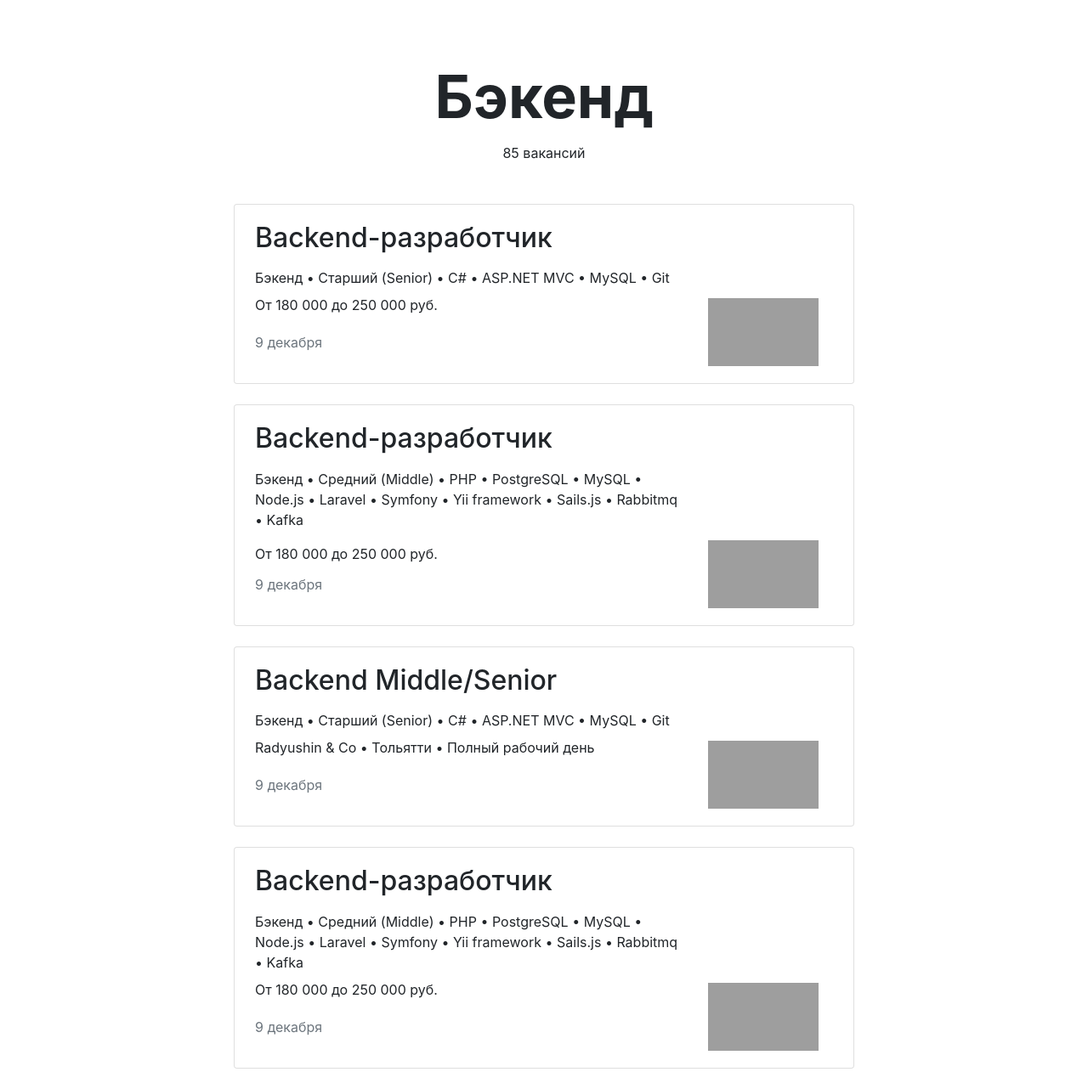
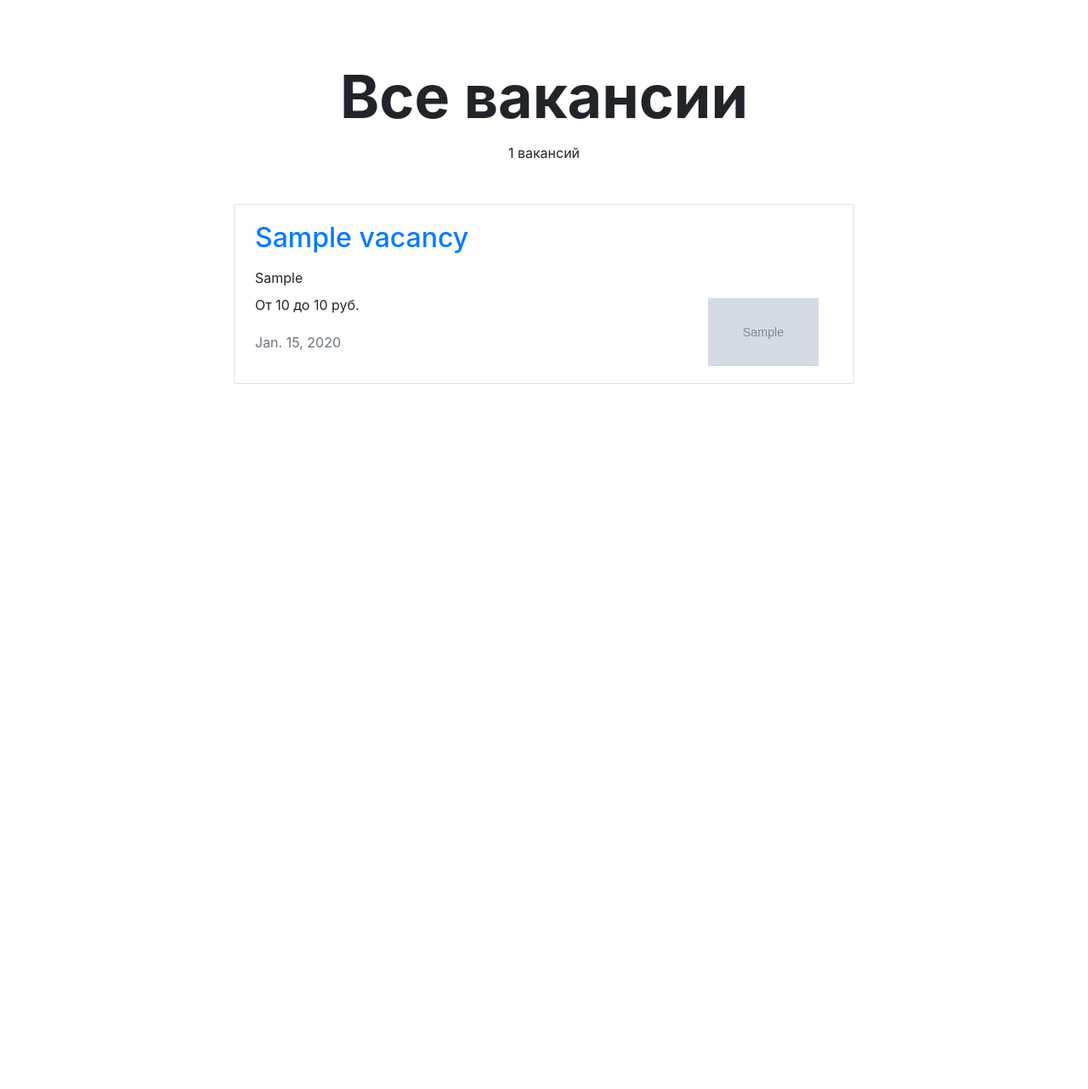
Before and after one commit to azabirov/django_vacancies_2, a Django app: page /vacancies/ in a window 1280 px wide. Shown: the part 72-1354 px from the top of the page at 85% size. After the commit the page ends 524 px from the top, so only its background shows below. Run offline with Django 3.2, Linux system fonts and the light colour scheme; tables that the repository leaves empty hold one stand-in row (values such as "Sample post"); grey boxes marked "Sample" are stand-in pictures; some libraries are stand-ins or nearby versions; grey boxes are pictures that could not be loaded.

Commit message:
DjangoVacancies

```diff
--- a/job_app/models.py
+++ b/job_app/models.py
@@ -10,12 +10,16 @@ class Company(models.Model):
     description = models.TextField()
     employee_count = models.IntegerField()
 
+    def __str__(self):
+        return self.name
 
 class Specialty(models.Model):
     code = models.CharField(max_length=32)
     title = models.CharField(max_length=120)
     picture = models.URLField(default='https://place-hold.it/100x60')
 
+    def __str__(self):
+        return self.code
 
 class Vacancy(models.Model):
     title = models.CharField(max_length=120)
@@ -26,3 +30,6 @@ class Vacancy(models.Model):
     salary_min = models.IntegerField()
     salary_max = models.IntegerField()
     published_at = models.DateField()
+
+    def __str__(self):
+        return self.title
--- a/job_app/templates/week3/company.html
+++ b/job_app/templates/week3/company.html
@@ -2,13 +2,13 @@
 {% block container %}
     <main class="container mt-3">
         <div class="navbar mt-5">
-            <p><a href="#">Назад</a></p>
+            <p><a href="{% url "main" %}">Назад</a></p>
         </div>
         <section>
             <div class="text-center">
                 <img src="/static/{{ company.logo }}" width="130" height="80" alt="Nothing to show!">
             </div>
-            <h1 class="h1 text-center mx-auto mt-0 pt-1" style="font-size: 70px;"><strong>{{ company.name }}</strong>
+            <h1 class="h1 text-center mx-auto mt-0 pt-1" style="font-size: 70px;"><strong>{{ company.name|title }}</strong>
             </h1>
             <p class="text-center pt-1">Компания, {{ company.location }},
                 {{ company.vacancies.all|length }} вакансии</p>
--- a/job_app/templates/week3/index.html
+++ b/job_app/templates/week3/index.html
@@ -28,7 +28,7 @@
     <section class="mt-5 pt-3">
       <h2 class="h2 font-weight-normal text-center mb-5">Вакансии по рубрикам</h2>
       <div class="row mb-0">
-          {% for speciality in specialties|slice:"4:"  %}
+          {% for speciality in specialties|slice:":4"  %}
         <div class="col-6 col-md-6 col-lg-3">
           <div class="card pt-4 text-center mb-4">
             <img class="mx-auto d-block" src="https://place-hold.it/80x80" width="80" height="80" alt="">
@@ -41,7 +41,7 @@
           {%  endfor %}
       </div>
       <div class="row mb-4">
-          {% for speciality in specialties|slice:":4"  %}
+          {% for speciality in specialties|slice:"4:"  %}
         <div class="col-6 col-md-6 col-lg-3">
           <div class="card pt-4 text-center mb-4">
             <img class="mx-auto d-block" src="https://place-hold.it/80x80" width="80" height="80" alt="">
--- a/job_app/templates/week3/vacancies.html
+++ b/job_app/templates/week3/vacancies.html
@@ -2,70 +2,29 @@
 {% block container %}
     <main class="container mt-3">
         <section>
-      <h1 class="h1 text-center mx-auto mt-4 pt-5" style="font-size: 70px;"><strong>Бэкенд</strong></h1>
-      <p class="text-center pt-1">85 вакансий</p>
+            <h1 class="h1 text-center mx-auto mt-4 pt-5" style="font-size: 70px;"><strong>Все вакансии</strong></h1>
+            <p class="text-center pt-1">{{ vacancies|length }} вакансий</p>
             <div class="row mt-5">
                 <div class="col-12 col-lg-8 offset-lg-2 m-auto">
+                    {% for vacancy in vacancies %}
                         <div class="card mb-4">
                             <div class="card-body px-4">
                                 <div class="row">
                                     <div class="col-12 col-md-8 col-lg-9">
-                  <h2 class="h2 pb-2">Backend-разработчик</h2>
-                  <p class="mb-2">Бэкенд • Старший (Senior) • C# • ASP.NET MVC • MySQL • Git</p>
-                  <p>От 180 000 до 250 000 руб.</p>
-                  <p class="text-muted pt-1">9 декабря</p>
+                                        <a href="{% url 'vacancy' vacancy=vacancy.id %}"><h2 class="h2 pb-2">{{ vacancy.title }} </h2></a>
+                                        <p class="mb-2">{{ vacancy.skills }}</p>
+                                        <p>От {{ vacancy.salary_min }} до {{ vacancy.salary_max }} руб.</p>
+                                        <p class="text-muted pt-1">{{ vacancy.published_at }}</p>
                                     </div>
                                     <div class="col-12 col-md-4 col-lg-3 d-flex align-items-end">
-                  <a href="#"><img src="https://place-hold.it/130x80" width="130" height="80" alt=""></a>
+                                        <a href="{% url 'company' vacancy.company.id %}">
+                                            <img src="../static/{{ vacancy.company.logo }}" width="130"
+                                                 height="80" alt=""></a>
                                     </div>
                                 </div>
                             </div>
                         </div>
-          <div class="card mb-4">
-            <div class="card-body px-4">
-              <div class="row">
-                <div class="col-12 col-md-8 col-lg-9">
-                  <h2 class="h2 pb-2">Backend-разработчик</h2>
-                  <p>Бэкенд • Средний (Middle) • PHP • PostgreSQL • MySQL • Node.js • Laravel • Symfony • Yii framework • Sails.js • Rabbitmq • Kafka</p>
-                  <p class="mb-2">От 180 000 до 250 000 руб.</p>
-                  <p class="text-muted pt-1">9 декабря</p>
-                </div>
-                <div class="col-12 col-md-4 col-lg-3 d-flex align-items-end">
-                  <a href="#"><img src="https://place-hold.it/130x80" width="130" height="80" alt=""></a>
-                </div>
-              </div>
-            </div>
-          </div>
-          <div class="card mb-4">
-            <div class="card-body px-4">
-              <div class="row">
-                <div class="col-12 col-md-8 col-lg-9">
-                  <h2 class="h2 pb-2">Backend Middle/Senior</h2>
-                  <p class="mb-2">Бэкенд • Старший (Senior) • C# • ASP.NET MVC • MySQL • Git</p>
-                  <p>Radyushin & Co • Тольятти • Полный рабочий день</p>
-                  <p class="text-muted pt-1">9 декабря</p>
-                </div>
-                <div class="col-12 col-md-4 col-lg-3 d-flex align-items-end">
-                  <a href="#"><img src="https://place-hold.it/130x80" width="130" height="80" alt=""></a>
-                </div>
-              </div>
-            </div>
-          </div>
-          <div class="card mb-4">
-            <div class="card-body px-4">
-              <div class="row">
-                <div class="col-12 col-md-8 col-lg-9">
-                  <h2 class="h2 pb-2">Backend-разработчик</h2>
-                  <p class="mb-2">Бэкенд • Средний (Middle) • PHP • PostgreSQL • MySQL • Node.js • Laravel • Symfony • Yii framework • Sails.js • Rabbitmq • Kafka</p>
-                  <p>От 180 000 до 250 000 руб.</p>
-                  <p class="text-muted pt-1">9 декабря</p>
-                </div>
-                <div class="col-12 col-md-4 col-lg-3 d-flex align-items-end">
-                  <a href="#"><img src="https://place-hold.it/130x80" width="130" height="80" alt=""></a>
-                </div>
-              </div>
-            </div>
-          </div>
+                    {% endfor %}
                 </div>
             </div>
         </section>
--- a/job_app/views.py
+++ b/job_app/views.py
@@ -18,11 +18,17 @@ def main_view(request):
 
 
 def vacancies_view(request):
-    return render(request, "week3/vacancies.html", context={})
+    vacancies = Vacancy.objects.all()
+    return render(request, "week3/vacancies.html", context={"vacancies":vacancies})
 
 
-def specialty_vacancies_view(request, specialty):
-    return render(request, "week3/vacancies.html", context={})
+def specialty_vacancies_view(request, specialty_):
+    try:
+        #company = Specialty.objects.filter(title=specialty_)
+        vacancy = Vacancy.objects.filter(specialty=Specialty.objects.get(code=specialty_))
+    except Specialty.DoesNotExist:
+        raise Http404
+    return render(request, "week3/vacancies.html", context={"vacancy":vacancy})
 
 
 def company_view(request, company):
@@ -34,7 +40,11 @@ def company_view(request, company):
 
 
 def vacancy_view(request, vacancy):
-    return render(request, "week3/vacancy.html", context={})
+    try:
+        vacancy = Vacancy.objects.get(id=vacancy)
+    except Vacancy.DoesNotExist:
+        raise Http404
+    return render(request, "week3/vacancy.html", context={"vacancy":vacancy})
 
 
 def custom_handler500(request, *args, **kwargs):
--- a/stepik_vacancies/urls.py
+++ b/stepik_vacancies/urls.py
@@ -38,7 +38,7 @@ urlpatterns = [
     path('admin/', admin.site.urls),
     path('', main_view, name="main"),
     path('vacancies/', vacancies_view, name="vacancies"),
-    path('vacancies/cat/<str:specialty>/', specialty_vacancies_view, name="specialty_vacancies"),
+    path('vacancies/cat/<str:specialty_>/', specialty_vacancies_view, name="specialty_vacancies"),
     path('companies/<int:company>/', company_view, name="company"),
     path('vacancies/<int:vacancy>/', vacancy_view, name="vacancy"),
 ]
```
Also changed, not shown: job_app/templates/week3/vacancy.html (+8 -32 lines). Lines whose indentation alone changed are shown as unchanged.
